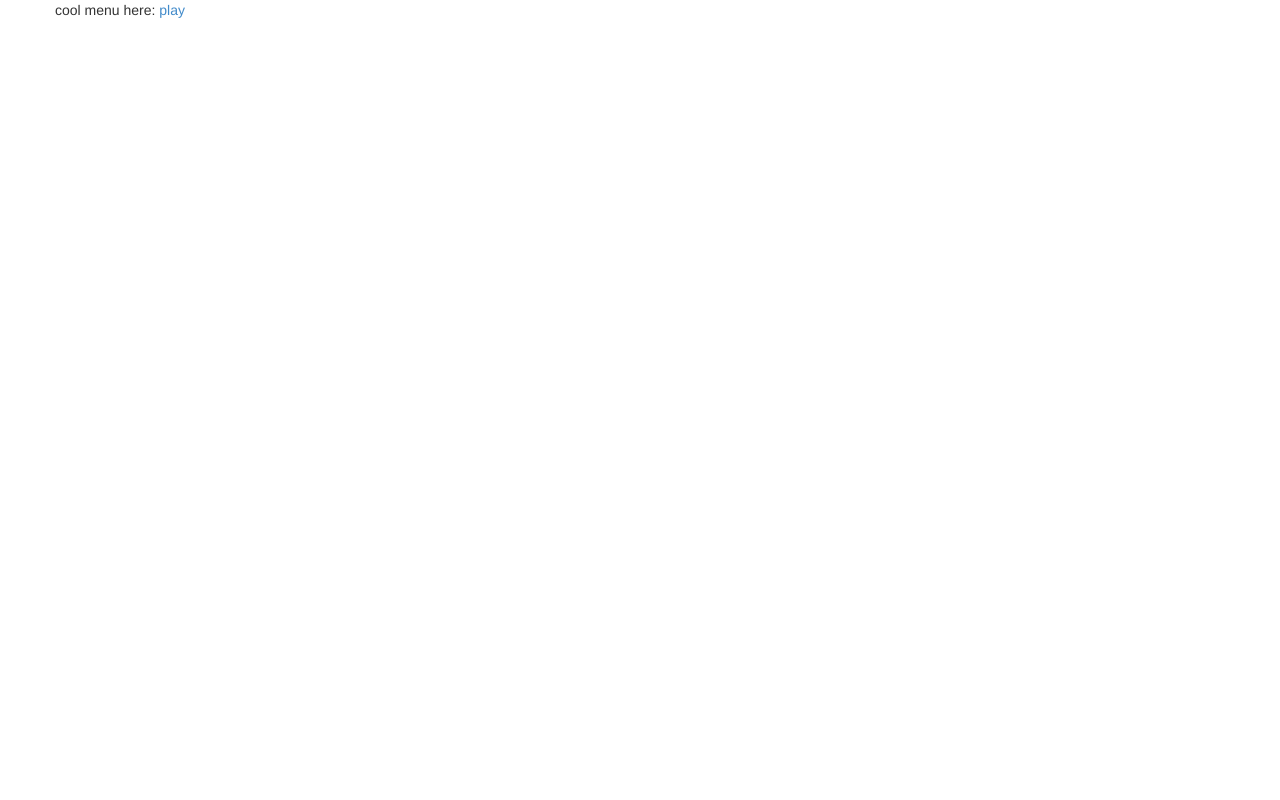
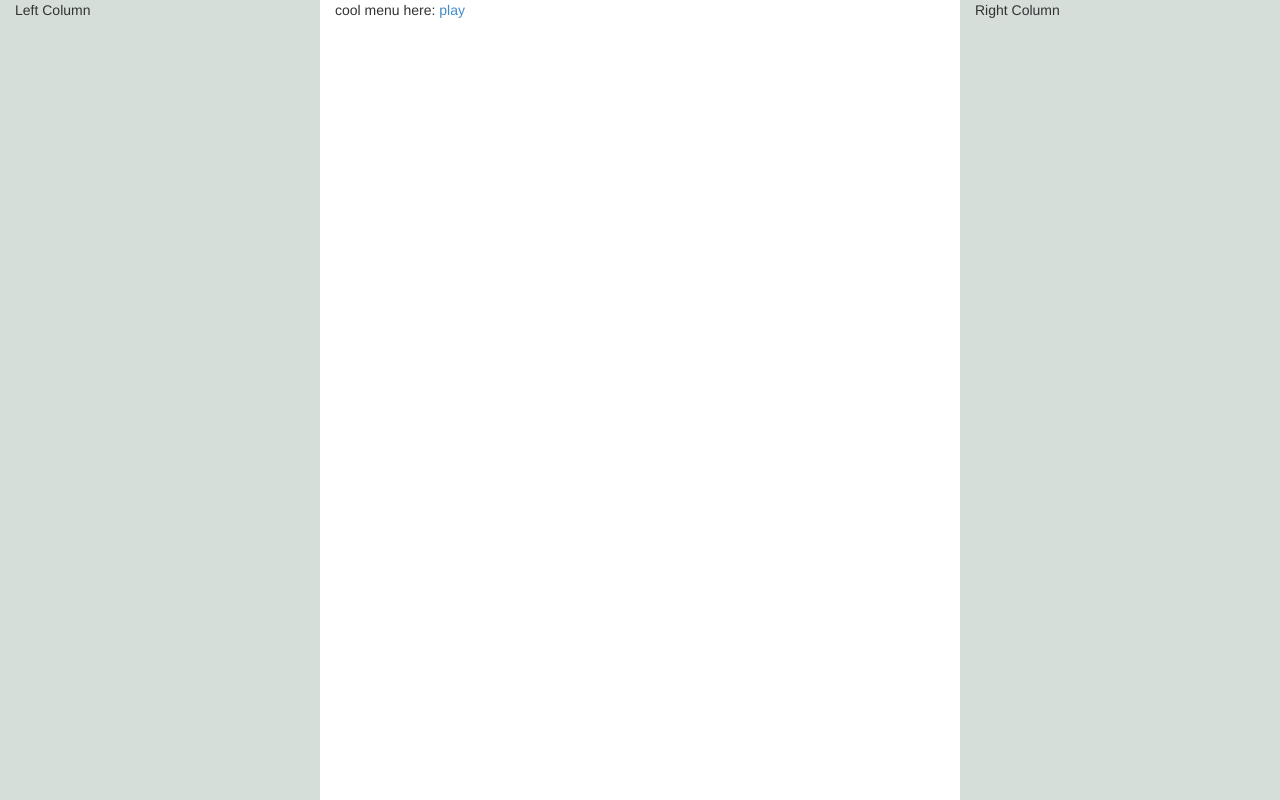
Before and after one commit to Fen1kz/trains, a plain HTML site: page index.html in a window 1280 px wide. Drawn offline with Linux system fonts and the light colour scheme.

```diff
--- a/index.html
+++ b/index.html
@@ -1 +1 @@
-<!DOCTYPE html><html ng-app=trains><head><title>{{stateName}}</title><meta name=viewport content="width=device-width, initial-scale=1.0"><meta charset=utf-8><link rel=stylesheet href=app.full.min.css></head><body><div><div id=content class=container><div class=row><div ui-view=""></div></div></div></div><script src=app.full.min.js></script></body></html>
+<!DOCTYPE html><html ng-app=trains><head><title>{{stateName}}</title><meta name=viewport content="width=device-width, initial-scale=1.0"><meta charset=utf-8><link rel=stylesheet href=app.full.min.css></head><body><div class="container-fluid height-inherit"><div class="row height-inherit"><div class="column left col-lg-3 col-md-2 col-sm-1 hidden-xs height-inherit"><p>Left Column</p></div><div class="column center col-lg-6 col-md-8 col-sm-10 col-xs-12 height-inherit"><div ui-view=""></div></div><div class="column right col-lg-3 col-md-2 col-sm-1 hidden-xs height-inherit"><p>Right Column</p></div></div></div><script src=app.full.min.js></script></body></html>
```
Also changed, not shown: app.full.min.css, app.full.min.js.
